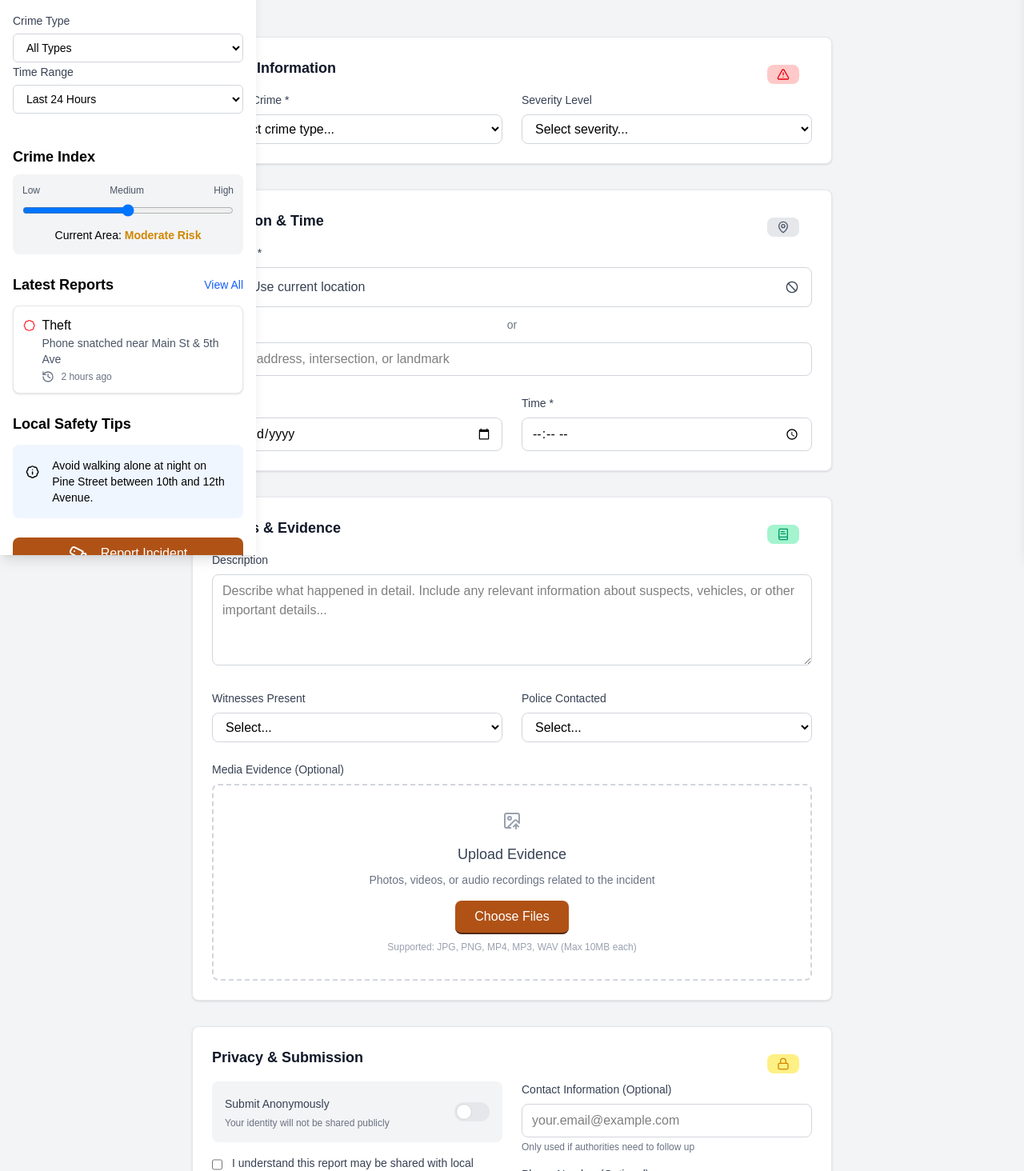
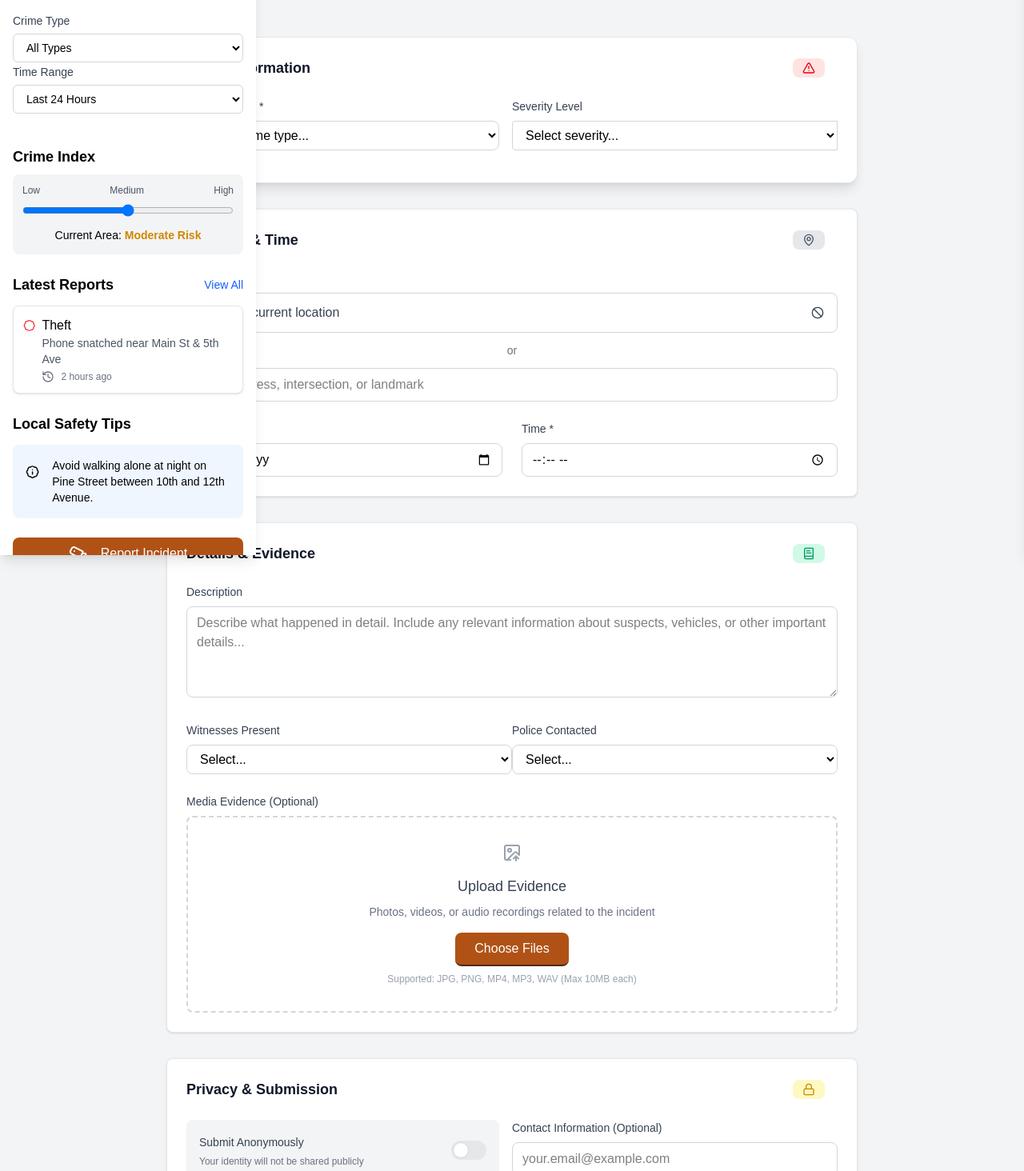
Before and after one commit to ShiiFt38/crimap-crime_navigation, a Next.js app: page /reports/report-form in a window 1280 px wide. Shown: the part 106-1570 px from the top of the page at 80% size. Built offline with nearby package versions, Linux system fonts and the light colour scheme.

Commit message:
Reports Page Sections UI Fixes

```diff
--- a/src/app/reports/components/CrimeInformationSection.tsx
+++ b/src/app/reports/components/CrimeInformationSection.tsx
@@ -1,4 +1,4 @@
-import { TriangleAlert } from "lucide-react";
+import {Lock, TriangleAlert} from "lucide-react";
 
 interface CrimeInformationProps {
     offence: string;
@@ -8,24 +8,22 @@ interface CrimeInformationProps {
 
 export default function CrimeInformationSection({offence, severity, onChange,}: CrimeInformationProps) {
     return (
-        <div className="bg-white rounded-lg shadow-sm border border-gray-200 p-6">
-            <div className="flex justify-between items-center">
-                <h2 className="text-lg font-semibold text-gray-900 mb-4 flex items-center">
-                    Crime Information
-                </h2>
-                <div className="py-[0.25rem] px-[0.75rem] bg-red-200 rounded-lg flex items-center justify-center mr-4">
-                    <TriangleAlert size={16} className="text-red-600" />
+        <div className="bg-white rounded-xl shadow-lg border border-gray-200 p-6">
+            <div className="flex items-center justify-between mb-6">
+                <h3 className="text-lg font-semibold text-gray-900">Crime Information</h3>
+                <div className="py-[0.25rem] px-[0.75rem] bg-red-100 rounded-lg flex items-center justify-center mr-4">
+                    <TriangleAlert size={16} className="text-red-600 text-xl" />
                 </div>
             </div>
 
-            <div className="grid grid-cols-1 md:grid-cols-2 gap-6">
+            <div className="grid grid-cols-1 md:grid-cols-2 space-y-4 space-x-4">
                 <div>
                     <label className="block text-sm font-medium text-gray-700 mb-2">Type of Crime *</label>
                     <select
                         name="offence"
                         value={offence}
                         onChange={onChange}
-                        className="w-full px-3 py-2 border border-gray-300 rounded-lg focus:ring-2 focus:ring-safety-blue focus:border-transparent"
+                        className="w-full px-3 py-2 border border-gray-300 rounded-lg"
                     >
                         <option value="">Select crime type...</option>
                         <option value="Theft">Theft</option>
@@ -44,7 +42,7 @@ export default function CrimeInformationSection({offence, severity, onChange,}:
                         name="severity"
                         value={severity}
                         onChange={onChange}
-                        className="w-full px-3 py-2 border border-gray-300 rounded-lg focus:ring-2 focus:ring-safety-blue focus:border-transparent"
+                        className="w-full px-3 py-2 border border-gray-300 rounded-l"
                     >
                         <option value="">Select severity...</option>
                         <option value="Low - Minor incident">Low - Minor incident</option>
--- a/src/app/reports/components/DetailsEvidenceSection.tsx
+++ b/src/app/reports/components/DetailsEvidenceSection.tsx
@@ -1,4 +1,4 @@
-import {BookText, ImageUp} from "lucide-react";
+import {BookText, ImageUp, Lock} from "lucide-react";
 
 interface DetailsEvidenceProps {
     description: string;
@@ -11,17 +11,14 @@ interface DetailsEvidenceProps {
 export default function DetailsEvidenceSection({ description, witnesses, policeContacted, image, onChange }: DetailsEvidenceProps) {
     return (
         <div className="bg-white rounded-lg shadow-sm border border-gray-200 p-6">
-            <div className="flex justify-between items-center">
-                <h2 className="text-lg font-semibold text-gray-900 mb-4 flex items-center">
-                    Details & Evidence
-                </h2>
-                <div className="py-[0.25rem] px-[0.75rem] bg-emerald-200 rounded-lg flex items-center
-                           justify-center mr-4">
-                    <BookText size={16} className="text-emerald-600"/>
+            <div className="flex items-center justify-between mb-6">
+                <h3 className="text-lg font-semibold text-gray-900">Details & Evidence</h3>
+                <div className="py-[0.25rem] px-[0.75rem] bg-emerald-100 rounded-lg flex items-center justify-center mr-4">
+                    <BookText size={16} className="text-emerald-600 text-xl" />
                 </div>
             </div>
 
-            <div className="grid grid-cols-1 md:grid-cols-2 gap-6">
+            <div className="grid grid-cols-1 md:grid-cols-2 space-y-6">
                 <div className="md:col-span-2">
                     <label className="block text-sm font-medium text-gray-700 mb-2"
                     >Description</label
@@ -53,9 +50,7 @@ export default function DetailsEvidenceSection({ description, witnesses, policeC
                 </div>
 
                 <div>
-                    <label className="block text-sm font-medium text-gray-700 mb-2"
-                    >Police Contacted</label
-                    >
+                    <label className="block text-sm font-medium text-gray-700 mb-2">Police Contacted</label>
                     <select
                         name="policeContacted"
                         onChange={onChange}
--- a/src/app/reports/components/LocationTimeSection.tsx
+++ b/src/app/reports/components/LocationTimeSection.tsx
@@ -1,4 +1,4 @@
-import {Check, MapPin, Ban } from "lucide-react";
+import {Check, MapPin, Ban, Lock} from "lucide-react";
 
 interface LocationTimeSectionProps {
     useCurrentLocation: boolean;
@@ -11,13 +11,10 @@ interface LocationTimeSectionProps {
 export default function LocationTimeSection({ useCurrentLocation, location, date, time, onChange }: LocationTimeSectionProps){
     return(
         <div className="bg-white rounded-lg shadow-sm border border-gray-200 p-6">
-            <div className="flex justify-between items-center">
-                <h2 className="text-lg font-semibold text-gray-900 mb-4 flex items-center">
-                    Location & Time
-                </h2>
-                <div className="py-[0.25rem] px-[0.75rem] bg-gray-200 rounded-lg flex items-center
-                           justify-center mr-4">
-                    <MapPin size={16} className="text-gray-600"/>
+            <div className="flex items-center justify-between mb-6">
+                <h3 className="text-lg font-semibold text-gray-900">Location & Time</h3>
+                <div className="py-[0.25rem] px-[0.75rem] bg-gray-200 rounded-lg flex items-center justify-center mr-4">
+                    <MapPin size={16} className="text-gray-600 text-xl" />
                 </div>
             </div>
 
--- a/src/app/reports/components/PrivacySubmissionSection.tsx
+++ b/src/app/reports/components/PrivacySubmissionSection.tsx
@@ -14,17 +14,14 @@ export default function PrivacySubmissionSection({ anonymous, termsConfirmation,
                                                  : PrivacySubmissionProps) {
     return (
         <div className="bg-white rounded-lg shadow-sm border border-gray-200 p-6">
-            <div className="flex justify-between items-center">
-                <h2 className="text-lg font-semibold text-gray-900 mb-4 flex items-center">
-                    Privacy & Submission
-                </h2>
-                <div className="py-[0.25rem] px-[0.75rem] bg-yellow-200 rounded-lg flex items-center
-                           justify-center mr-4">
-                    <Lock size={16} className="text-yellow-600"/>
+            <div className="flex items-center justify-between mb-6">
+                <h3 className="text-lg font-semibold text-gray-900">Privacy & Submission</h3>
+                <div className="py-[0.25rem] px-[0.75rem] bg-yellow-100 rounded-lg flex items-center justify-center mr-4">
+                    <Lock size={16} className="text-yellow-600 text-xl" />
                 </div>
             </div>
 
-            <div className="grid grid-cols-1 md:grid-cols-2 gap-6">
+            <div className="grid grid-cols-1 md:grid-cols-2 space-x-4 ">
                 <div className="space-y-4">
                     <div
                         className="flex items-center justify-between p-4 bg-gray-100 rounded-lg">
--- a/src/app/reports/layout.tsx
+++ b/src/app/reports/layout.tsx
@@ -24,7 +24,7 @@ export default function ReportsLayout({children}: {children: React.ReactNode}) {
                     </div>
                 </div>
             </div>
-            <div className="max-w-4xl mx-auto px-4 sm:px-6 lg:px-8 ">
+            <div className="max-w-7xl mx-auto px-4 sm:px-6 lg:px-8 ">
                 {children}
             </div>
         </main>
```
